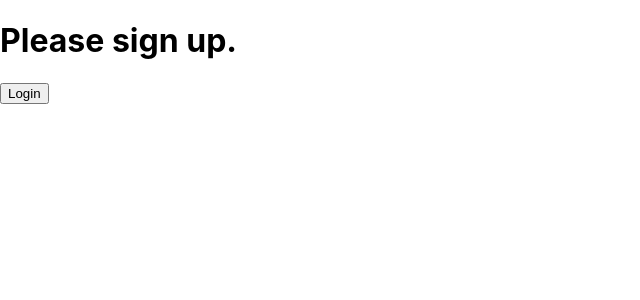
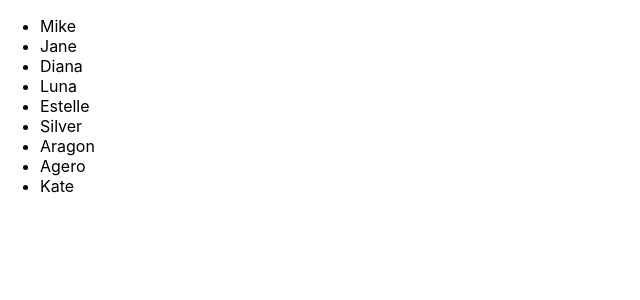
Before and after one commit to seoyeon08/learning, a React (Create React App) app in the folder my-app/: page / in a window 1280 px wide. Shown: the top 300 px of the page, without its empty margins (0-640 px from the left). Built offline with nearby package versions, Linux system fonts and the light colour scheme.

Commit message:
add AttendanceBook.js

```diff
--- /dev/null
+++ b/my-app/src/Chapter08/AttendanceBook.js
@@ -0,0 +1,34 @@
+import React from 'react';
+
+class AttendanceBook extends React.Component {
+    constructor(props) {
+        super(props);
+
+        this.state = {
+            students: [
+                {name: 'Mike'},
+                {name: 'Jane'},
+                {name: 'Diana'},
+                {name: 'Luna'},
+                {name: 'Estelle'},
+                {name: 'Silver'},
+                {name: 'Aragon'},
+                {name: 'Agero'},
+                {name: 'Kate'},
+            ]
+        }
+    }
+
+    render(){
+        var {students} = this.state;
+        const studentList = students.map((student) =>
+            <li>{student.name}</li>
+        );
+
+        return (
+            <ul>{studentList}</ul>
+        )
+    }
+}
+
+export default AttendanceBook;
--- a/my-app/src/index.js
+++ b/my-app/src/index.js
@@ -2,11 +2,11 @@ import React from 'react';
 import ReactDOM from 'react-dom';
 import './index.css';
 import App from './App';
-import LoginControl from './Chapter07/LoginControl'
+import AttendanceBook from './Chapter08/AttendanceBook'
 import reportWebVitals from './reportWebVitals';
 
 
-ReactDOM.render(<LoginControl />, document.getElementById('root'));
+ReactDOM.render(<AttendanceBook />, document.getElementById('root'));
 
 // function tick() {
 // 	const element = (
```
